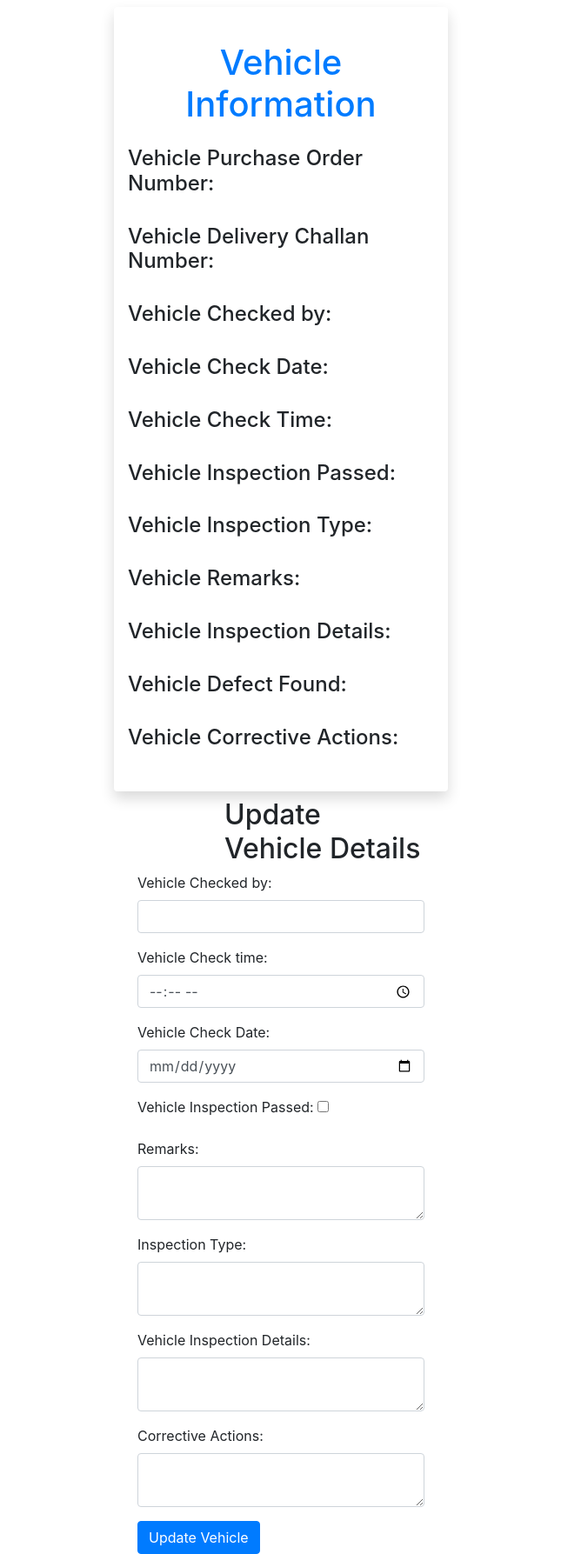
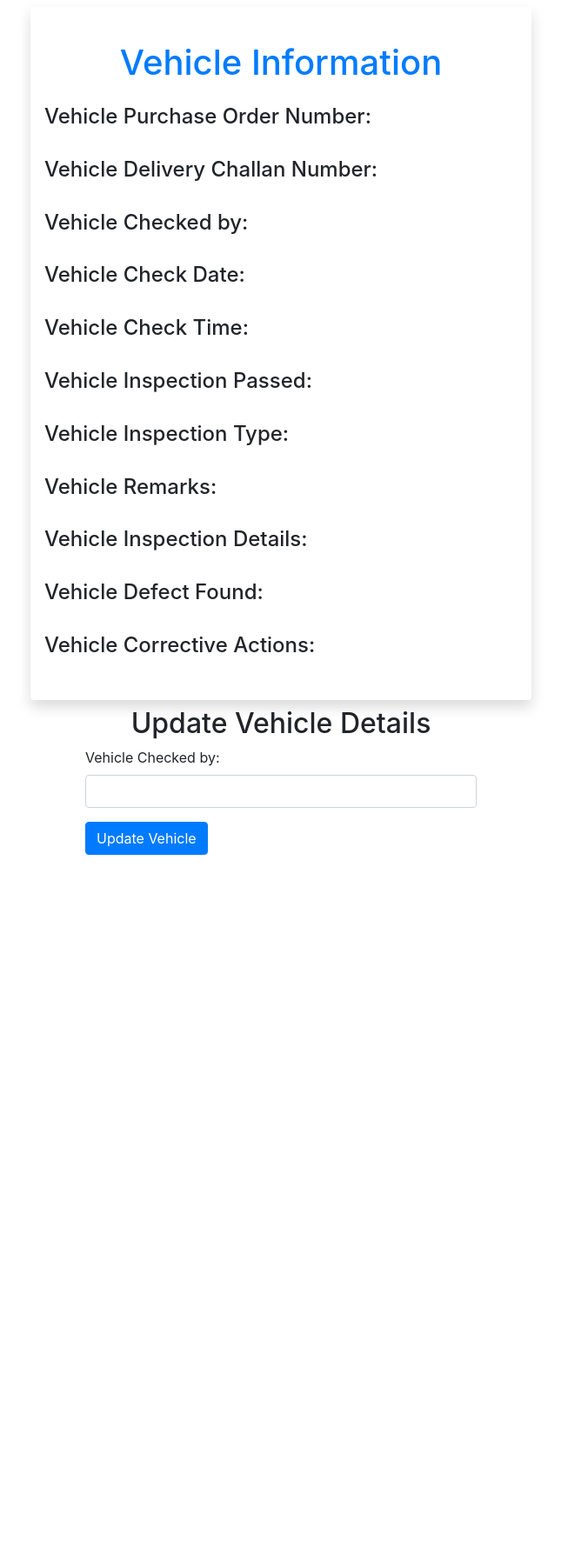
Before and after one commit to s-a-naveed/VMS, a Django app: template vehiclemsapp/templates/updvehicle.html in a window 768 px wide. Shown: the whole page at 87% size, without its empty margins (61-706 px from the left). After the commit the page ends 983 px from the top, so only its background shows below. Run offline with Django 3.2, Linux system fonts and the light colour scheme; the template is opened without the code that fills it, so the values that code supplies are empty; some libraries are stand-ins or nearby versions.

Commit message:
Modified homepage, updvehicle, registerpage pages

```diff
--- a/vehiclemsapp/templates/updvehicle.html
+++ b/vehiclemsapp/templates/updvehicle.html
@@ -7,19 +7,32 @@
     <!-- Bootstrap CSS -->
     <link href="https://stackpath.bootstrapcdn.com/bootstrap/4.5.2/css/bootstrap.min.css" rel="stylesheet">
     <style>
-        #updvehicleid{
+        #updvehicleid {
             margin-left: 20px;
         }
-        .updatehead{
-            margin-left:540px;
+        .updatehead {
+            margin-left: 540px;
         }
-        h2{
-            margin-left:100px;
+        h2 {
+            margin-left: 100px;
+        }
+        /* Additional responsive styles */
+        @media only screen and (max-width: 768px) {
+            h2 {
+                margin-left: 0;
+                text-align: center;
+            }
+            #updvehicleid {
+                margin-left: 0;
+                margin-top: 20px;
+                display: block;
+                text-align: center;
+            }
         }
     </style>
 </head>
 <body>
-    <div class="data shadow p-3 rounded w-50 mx-auto m-2">
+    <div class="data shadow p-3 rounded w-75 mx-auto m-2">
         <h1 class='heading text-center text-primary my-4'>Vehicle Information</h1>
         <h4 class="head4">Vehicle Purchase Order Number: </h4><span>{{vehicle_data.po_number}}</span><br>
         <h4 class="head4">Vehicle Delivery Challan Number: </h4><span>{{vehicle_data.delivery_challan_number}}</span><br>
@@ -35,7 +48,7 @@
     </div>
     <div class="container">
         <div class="row justify-content-center">
-            <div class="col-md-6">
+            <div class="col-md-8">
                 <h2>Update Vehicle Details</h2>
                 <form action="{% url "updvehicle" vehicle_data.pk  %}" method='POST'>
                     {% csrf_token %}
@@ -43,34 +56,7 @@
                         <label for="vehicle_checked_by">Vehicle Checked by:</label>
                         <input type="text" class="form-control" name="vehicle_checked_by" id="vehiclechecktime">
                     </div>
-                    <div class="form-group">
-                        <label for="vehiclechecktime">Vehicle Check time:</label>
-                        <input type="time" class="form-control" name="vehiclechecktime" id="vehiclechecktime">
-                    </div>
-                    <div class="form-group">
-                        <label for="vehiclecheckdate">Vehicle Check Date:</label>
-                        <input type="date" class="form-control" name="vehiclecheckdate" id="vehiclecheckdate"/>
-                    </div>
-                    <div class="form-group">
-                        <label for="vehicleinspection">Vehicle Inspection Passed:</label>
-                        <input type="checkbox" name="vehicle_inspection" id="vehicleinspection">
-                    </div>
-                    <div class="form-group">
-                        <label for="remarks">Remarks:</label>
-                        <textarea row='10' class="form-control" name="remarks" id="remarks"></textarea>
-                    </div>
-                    <div class="form-group">
-                        <label for="isnpectiontype">Inspection Type:</label>
-                        <textarea row='10' class="form-control" name="isnpectiontype" id="isnpectiontype"></textarea>
-                    </div>
-                    <div class="form-group">
-                        <label for="vehicleisnpectiondetails">Vehicle Inspection Details:</label>
-                        <textarea row='10' class="form-control" name="vehicle_inspection_details" id="vehicleisnpectiondetails"></textarea>
-                    </div>
-                    <div class="form-group">
-                        <label for="correctiveactions">Corrective Actions:</label>
-                        <textarea row='10' class="form-control" name="correctiveactions" id="correctiveactions"></textarea>
-                    </div>
+                    <!-- Other form fields -->
                     <input type="submit" class="btn btn-primary" value="Update Vehicle">
                     {% comment %} <a href="{% url "updvehicle" %}" class="btn btn-primary" id='updvehicleid'>Update Vehicle</a> {% endcomment %}
                 </form>
```
Also changed, not shown: vehiclemsapp/templates/homepage.html (+19 -0 lines), vehiclemsapp/templates/registerpage.html (+14 -6 lines).
